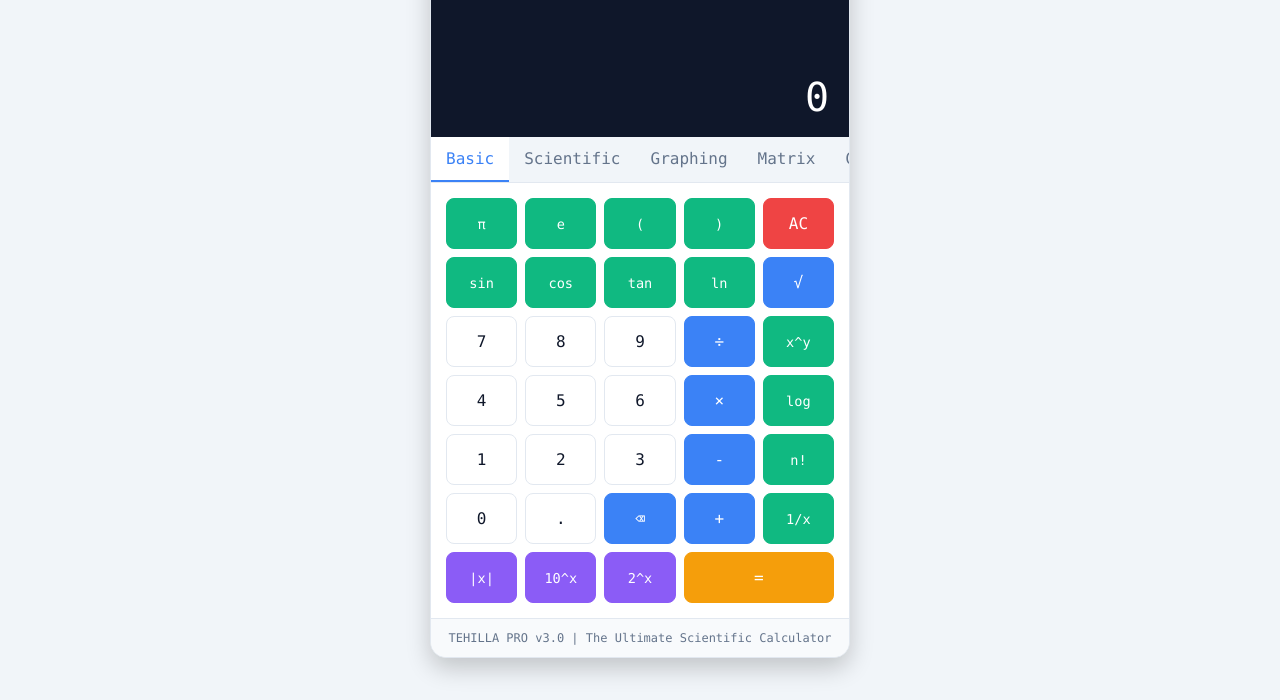
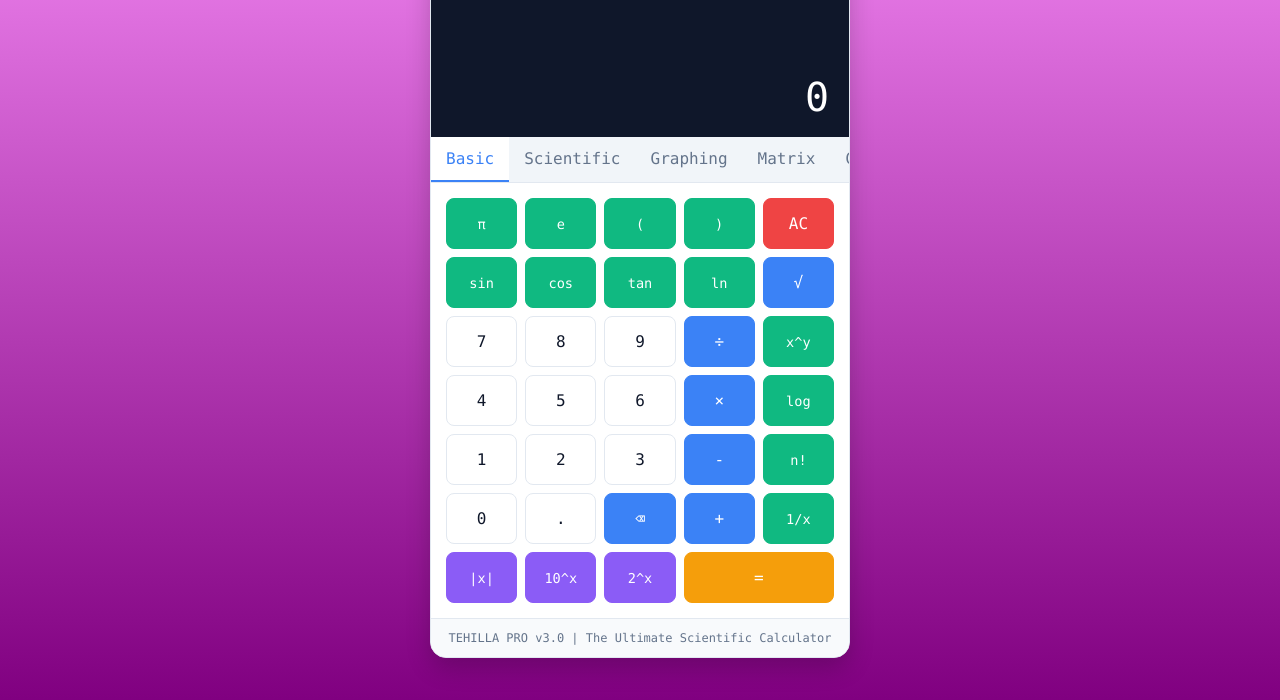
Before and after one commit to TEHILLA-22/Tehillapro, a plain HTML site: page index.html in a window 1280 px wide. Shown: the part 100-800 px from the top of the page. Drawn offline with Linux system fonts and the light colour scheme.

Commit message:
Add files via upload

```diff
--- a/index.html
+++ b/index.html
@@ -25,7 +25,7 @@
         }
 
         body {
-            background-color: #f1f5f9;
+            background: linear-gradient(violet, purple);
             display: flex;
             justify-content: center;
             align-items: center;
```
